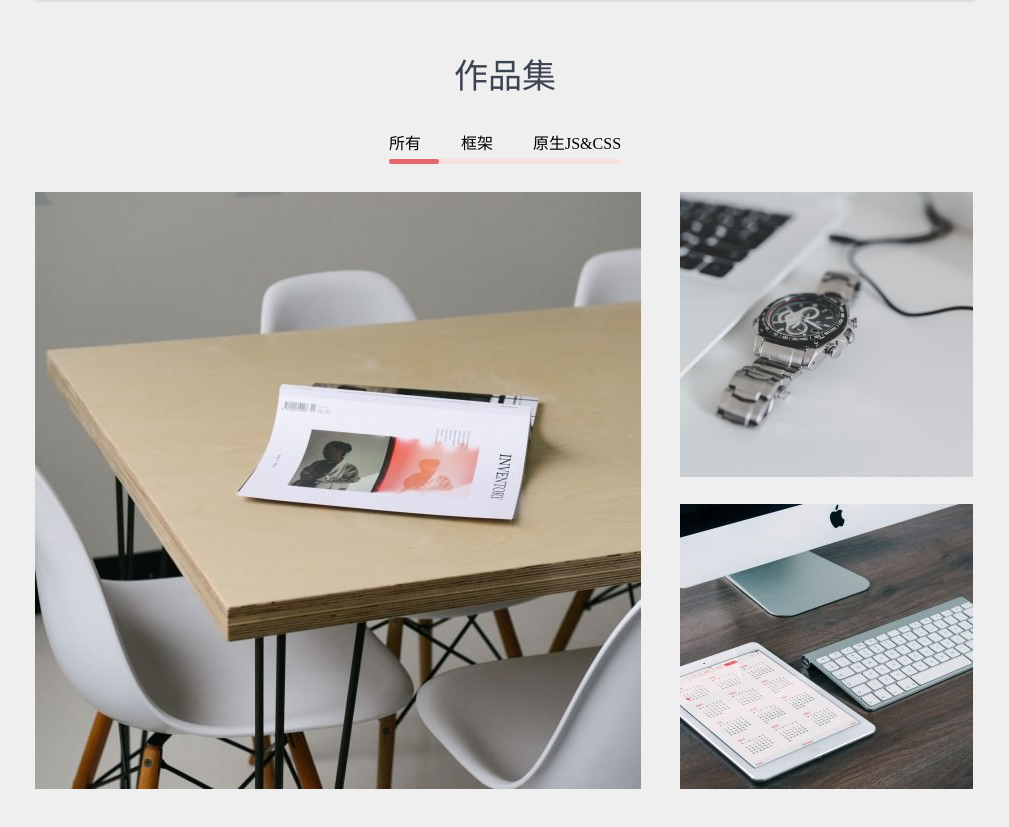
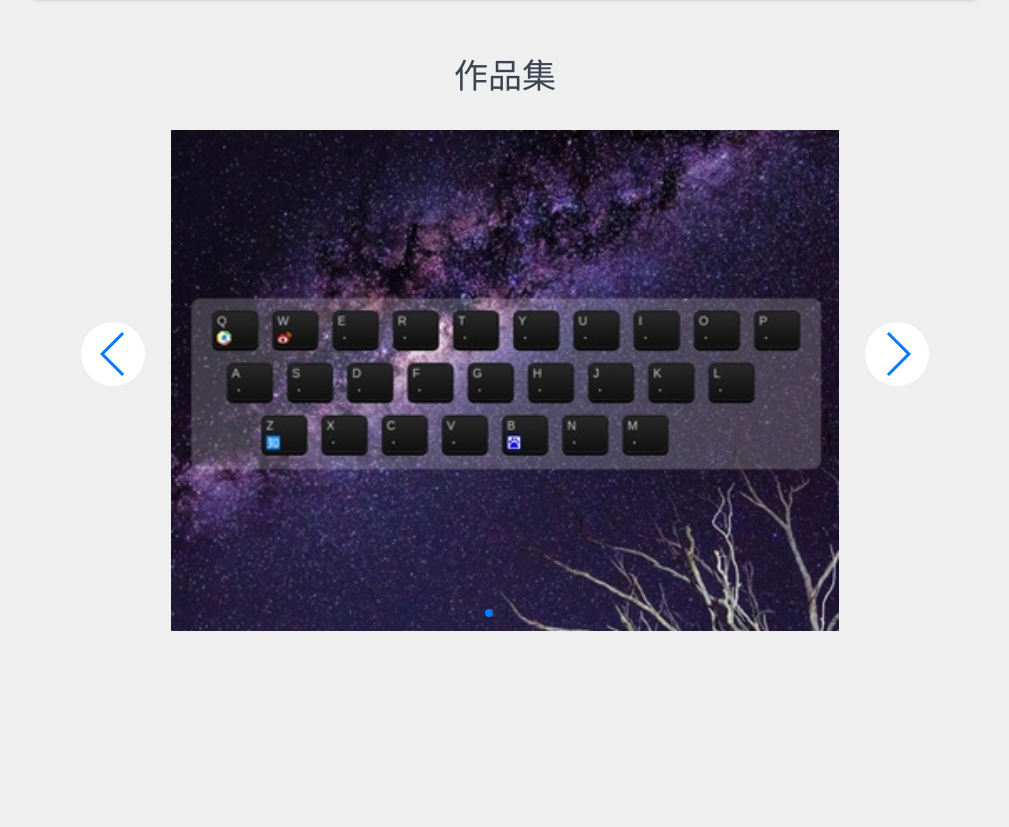
Before and after one commit to miffy24/webpack-demo, a plain HTML site: page index.html in a window 1280 px wide. Shown: the part 1264-2091 px from the top of the page, without its empty margins (135-1144 px from the left). After the commit the page ends 1995 px from the top, so only its background shows below. Drawn offline with nearby package versions, Linux system fonts and the light colour scheme; a script that the page names is missing.

Commit message:
添加作品轮播

```diff
--- a/index.html
+++ b/index.html
@@ -5,8 +5,8 @@
     <meta name="viewport" content="width=device-width, initial-scale=1.0">
     <meta http-equiv="X-UA-Compatible" content="ie=edge">
     <title>我的个人简历</title>
+    <link rel="stylesheet" href="./node_modules/swiper/dist/css/swiper.min.css">
     <link rel="stylesheet" href="./main.css">
-    </script>
     <style type="text/css">
         .icon {width: 1em; height: 1em; vertical-align: -0.15em; fill: currentColor; overflow: hidden; }
         .loading{width:200px; height:200px; position:relative; }
@@ -15,7 +15,7 @@
         @keyframes s{0%{width:0; height:0; opacity:1; } 100%{width:100px; height:100px; opacity:0; } }
         .site-welcome{display: none;position: fixed;top:0;left:0;justify-content: center;align-items: center;width: 100%;height: 100%;background: #888;z-index: 1;}
         .site-welcome.active{display: flex;}
-</style>
+    </style>
 </head>
 <body>
 
@@ -139,29 +139,25 @@
     </section>
     <section data-x id="siteWorks" class="portfolio">
         <h2>作品集</h2>
-        <nav>
-            <ol class="clearfix">
-                <li id="portfolioAll" >所有</li>
-                <li id="portfolioFramework">框架</li>
-                <li id="portfolioVallina">原生JS&amp;CSS</li>
-            </ol>
-            <div id="portfolioBar" class="bar state-1">
-                <div class="bar-inner">
-                </div>
+        <!-- 轮播 -->
+
+        <!-- Slider main container -->
+        <div class="swiper-container">
+            <!-- Additional required wrapper -->
+            <div class="swiper-wrapper">
+                <!-- Slides -->
+                <img src="./img/works/nav-page.jpg" class="swiper-slide">
+                <img src="./img/works/canvas.jpg" class="swiper-slide">
+                <img src="./img/works/slide.png" class="swiper-slide">
             </div>
-        </nav>
-        <script>
-                portfolioAll.onclick=function(){
-                    portfolioBar.className="bar state-1";
-                }
-                portfolioFramework.onclick=function(){
-                    portfolioBar.className="bar state-2";
-                }
-                portfolioVallina.onclick=function(){
-                    portfolioBar.className="bar state-3";
-                }
-            </script>
-        <div class="works" style="height: 597px;">
+            <!-- If we need pagination -->
+            <div class="swiper-pagination"></div>
+        </div>
+        <!-- If we need navigation buttons -->
+        <div class="swiper-button-prev"></div>
+        <div class="swiper-button-next"></div>
+
+        <!-- <div class="works" style="height: 597px;">
             <div class="big" style="top: 0; left: 0;">
                 <img src="./img/1.jpg" alt="作品1">
             </div>
@@ -171,10 +167,33 @@
             <div class="small" style="top: 312px; left: 645px;">
                 <img src="./img/3.jpg" alt="作品3">
             </div>
-          </div>
+          </div> -->
     </section>
+  <script src="https://cdnjs.cloudflare.com/ajax/libs/tween.js/17.1.1/Tween.min.js"></script>
+  <script src="./node_modules/swiper/dist/js/swiper.min.js"></script>
+  <script>
+        var mySwiper = new Swiper ('.swiper-container', {
+          // Optional parameters
 
-  <script src="https://cdnjs.cloudflare.com/ajax/libs/tween.js/17.1.1/Tween.min.js"></script>
+          loop: true,
+
+          // If we need pagination
+          pagination: {
+            el: '.swiper-pagination',
+          },
+
+          // Navigation arrows
+          navigation: {
+            nextEl: '.swiper-button-next',
+            prevEl: '.swiper-button-prev',
+          },
+
+          // And if we need scrollbar
+          scrollbar: {
+            el: '.swiper-scrollbar',
+          },
+        })
+    </script>
 <script>
 
     //添加offset类
@@ -253,6 +272,6 @@
     }
 </script>
 <script src="//at.alicdn.com/t/font_523352_t5o9kdnrifbqehfr.js">
-
+</script>
 </body>
 </html>
--- a/main.css
+++ b/main.css
@@ -81,16 +81,22 @@ section.skills ol li:nth-child(even){float: right;}
 section.skills.offset .progress{
     transform: translateX(-100%);
 }
-section.portfolio{text-align: center; margin-bottom: 100px;}
-section.portfolio>nav{margin-top: 32px; display: inline-block; vertical-align: top;}
-section.portfolio>nav>ol{margin: 0 auto; display: inline-block; vertical-align: top; cursor: pointer;}
-section.portfolio>nav>ol>li{float: left; margin-left: 40px;}
-section.portfolio>nav>ol>li:nth-child(1){float: left; margin-left: 0;}
-section.portfolio nav>.bar{height: 5px; background: #FAE1E1; margin-top: 5px; margin-bottom: 28px; border-radius: 2px;}
-section.portfolio nav>.bar> .bar-inner{height: 100%; background: #E6686A; border-radius: 2px; transition:all 0.3s;}
-section.portfolio >nav .bar.state-1 .bar-inner{margin-left: 0; width:50px;}
-section.portfolio >nav .bar.state-2 .bar-inner{margin-left: 65px; width:50px;}
-section.portfolio >nav .bar.state-3 .bar-inner{margin-left: 140px; width:96px;}
-section.portfolio .works{position: relative;}
-section.portfolio .works>.big,
-section.portfolio .works>.small{position: absolute;}
+section.portfolio{text-align: center; margin-bottom: 100px;max-width: 720px;}
+section.portfolio h2{margin-bottom: 32px;}
+section.portfolio .swiper-container {width: 668px; height: 501px;}
+section.portfolio .swiper-button-prev{
+    background-color: white;
+    width: 64px;
+    height: 64px;
+    right: 100%;
+    left: auto;
+    border-radius: 50%;
+}
+.swiper-button-next{
+    background-color: white;
+    width: 64px;
+    height: 64px;
+    left: 100%;
+    right: auto;
+    border-radius: 50%;
+}
--- a/yinyang/yinyang.css
+++ /dev/null
@@ -1,53 +0,0 @@
-body{
-    background: #444;
-}
-p{
-    text-align: center;
-    font-weight: bold;
-    color: white;
-}
-.yinyang{
-    width: 200px;
-    height:200px;
-    border-radius: 50%;
-    margin: 100px auto 20px;
-    background: linear-gradient(to bottom, #ffffff 0%,#ffffff 50%,#000000 50%,#000000 100%);
-    position: relative;
-    animation-name: snip;
-    animation-timing-function: linear;
-    animation-duration: 3s;
-    animation-iteration-count: infinite;
-}
-.yinyang::before{
-    content:'';
-    display: block;
-    width:20px;
-    height:20px;
-    border-radius: 50%;
-    background: #ffffff;
-    position:absolute;
-    left: 0;
-    top: 50px;
-    border:40px solid black;
-}
-.yinyang::after{
-    content:'';
-    display: block;
-    width:20px;
-    height:20px;
-    border-radius: 50%;
-    background: #000;
-    border:40px solid #fff;
-    position:absolute;
-    right:0px;
-    top:50px;
-}
-@keyframes snip{
-    from{
-        transform:rotate( 0deg);
-    }
-    to{
-        transform:rotate( 360deg);
-    }
-
-}
```
Also changed, not shown: yinyang/yinyang.html (deleted, +0 -14 lines), img/works/canvas.jpg (added), img/works/nav-page.jpg (added), img/works/slide.png (added), 1 other file.
